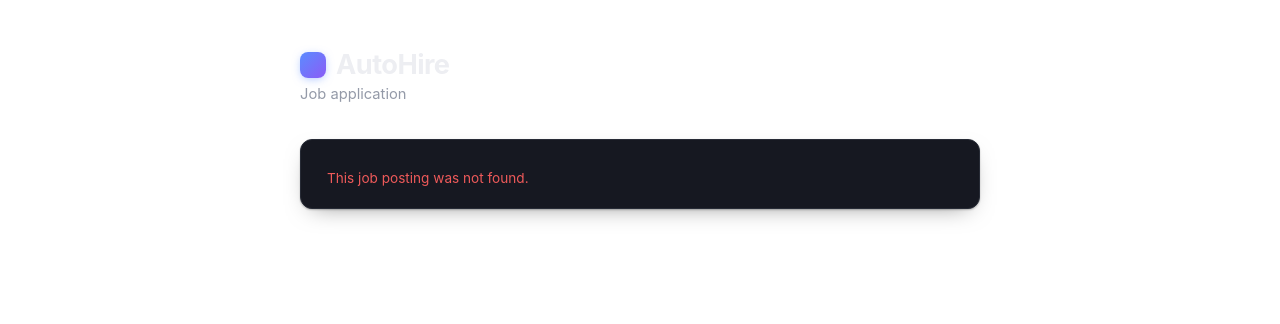
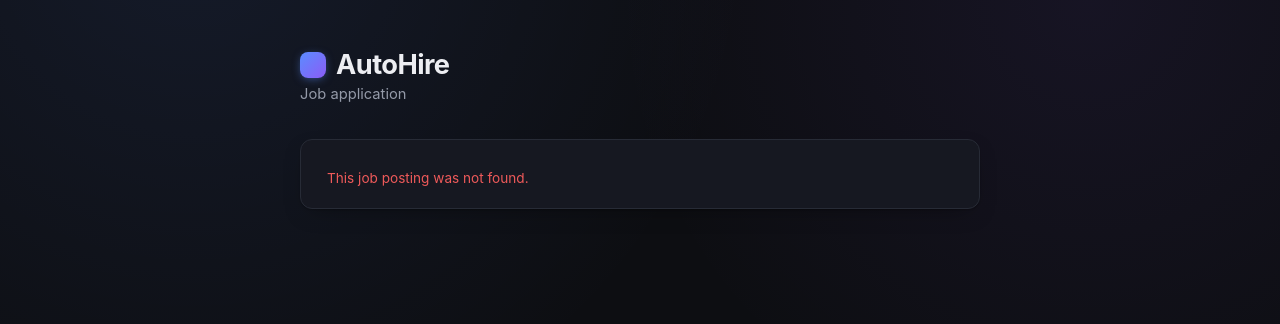
Before and after one commit to dhruvdesai18/AutoHire, a Flask app: page /apply/1 in a window 1280 px wide. Shown: the top 324 px of the page. Run offline with Flask 3, Linux system fonts and the light colour scheme; data that the repository does not hold is empty; parts of the project's set-up code (start-up, migrations or seed data) failed here and were passed over.

Commit message:
Fix white background bug caused by invalid CSS background shorthand
The body rule mixed a color and a gradient list into one background
shorthand (background: var(--bg) var(--bg-glow)), which is invalid
syntax since a color can only appear last in the final layer. Browsers
drop the whole declaration when a shorthand fails to parse, so the page
was silently falling back to no background at all. Split into separate
background-color and background-image properties instead.

```diff
--- a/app/static/style.css
+++ b/app/static/style.css
@@ -32,7 +32,8 @@
 body {
     margin: 0;
     font-family: -apple-system, BlinkMacSystemFont, "Segoe UI", Inter, sans-serif;
-    background: var(--bg) var(--bg-glow);
+    background-color: var(--bg);
+    background-image: var(--bg-glow);
     background-attachment: fixed;
     color: var(--text);
     -webkit-font-smoothing: antialiased;
```
